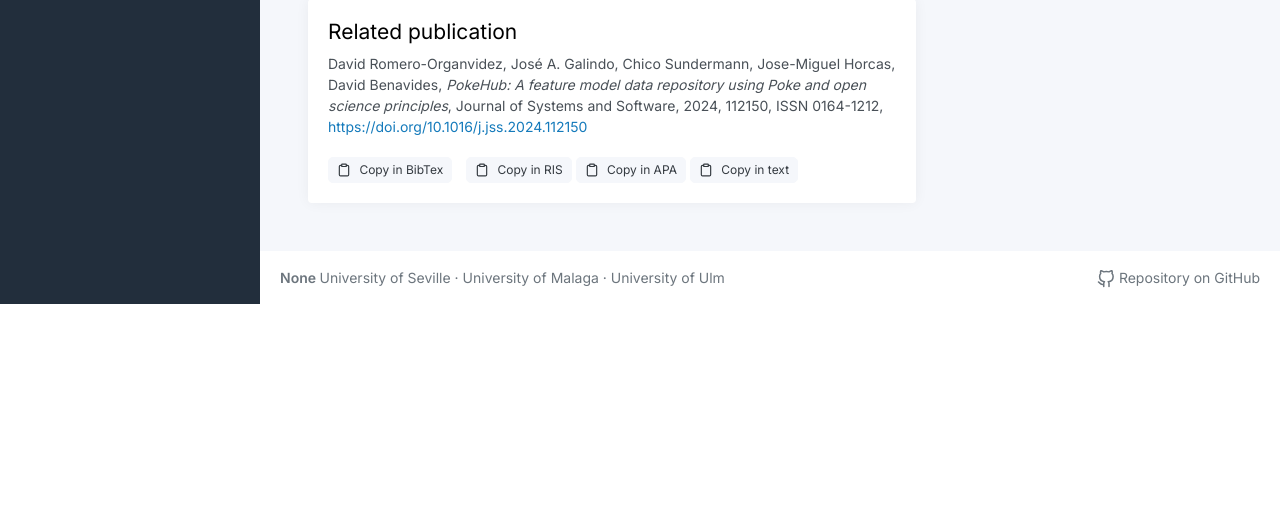
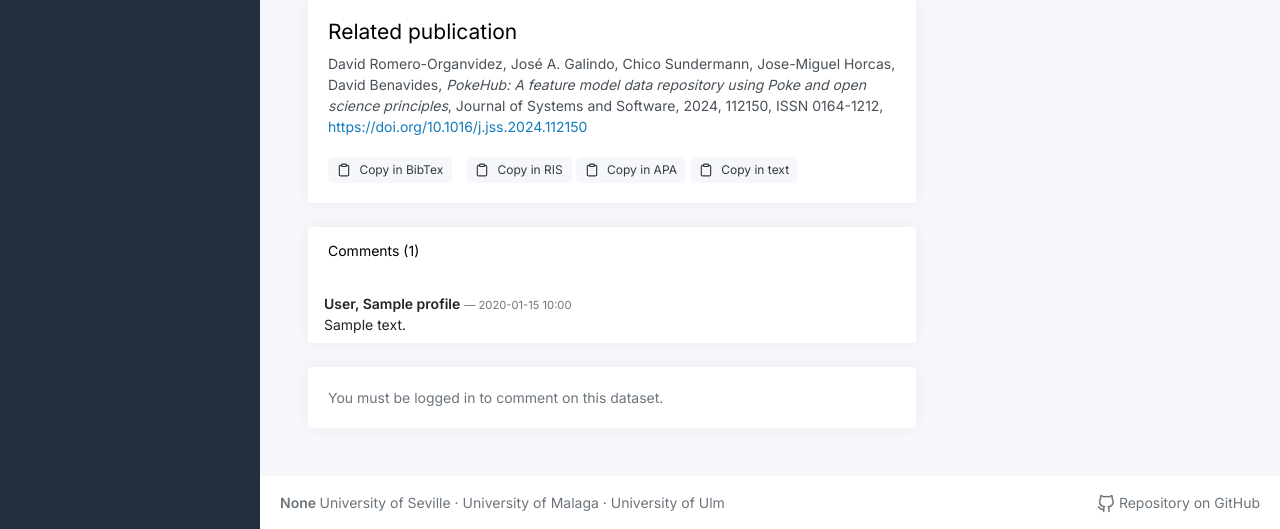
Before and after one commit to poke-hub/poke-hub, a Flask app: template app/modules/dataset/templates/dataset/view_dataset.html in a window 1280 px wide. Shown: the part 614-1143 px from the top of the page. Before the commit the page ends 918 px from the top, so only its background shows below. Run offline with Flask 3, Linux system fonts and the light colour scheme; tables that the repository leaves empty hold one stand-in row (values such as "Sample post"); the template is opened without the code that fills it: values that come from a table or form of the project are taken from there, most other values are stand-ins (such as "Sample title", 1, 10 or a date in 2020); parts of the project's set-up code (start-up, migrations or seed data) failed here and were passed over; some libraries are stand-ins or nearby versions.

Commit message:
feat: añadida sección de comentarios y formulario en la vista
- Se añade listado de comentarios en la página del dataset.
- Se incluye formulario para añadir nuevos comentarios con validación visual.
- Se muestra el nombre del usuario y la fecha del comentario.
- Para usuarios no autenticados se muestra aviso indicando que deben iniciar sesión.

```diff
--- a/app/modules/dataset/templates/dataset/view_dataset.html
+++ b/app/modules/dataset/templates/dataset/view_dataset.html
@@ -258,6 +258,65 @@
         </button>
       </div>
     </div>
+    <!-- 🔻 Comments list -->
+    <div class="card mt-4">
+      <div class="card-header">
+        <h5>Comments ({{ comments|length }})</h5>
+      </div>
+
+      <ul class="list-group list-group-flush">
+        {% for comment in comments %}
+          <li class="list-group-item">
+            <div>
+              <strong>{{ comment.user.profile.surname }}, {{ comment.user.profile.name }}</strong>
+              <small class="text-muted">
+                — {{ comment.created_at.strftime("%Y-%m-%d %H:%M") }}
+              </small>
+            </div>
+            <div>
+              {{ comment.content }}
+            </div>
+          </li>
+        {% else %}
+          <li class="list-group-item text-muted">
+            No comments yet. Be the first to comment!
+          </li>
+        {% endfor %}
+      </ul>
+    </div>
+    <!-- 🔻 Add comment form -->
+    {% if not current_user.is_anonymous %}
+    <div class="card mt-3">
+      <div class="card-header">
+        <h5>Add a comment</h5>
+      </div>
+      <div class="card-body">
+        <form method="POST" action="{{ url_for('dataset.add_dataset_comment', dataset_id=dataset.id) }}">
+          {{ form.hidden_tag() }}
+
+          <div class="mb-3">
+            {{ form.content.label(class="form-label") }}
+            {{ form.content(class="form-control", rows="3") }}
+            {% for error in form.content.errors %}
+              <div class="text-danger">{{ error }}</div>
+            {% endfor %}
+          </div>
+
+          <button type="submit" class="btn btn-primary btn-sm">
+            {{ form.submit.label }}
+          </button>
+        </form>
+      </div>
+    </div>
+    {% else %}
+    <div class="card mt-3">
+      <div class="card-body">
+        <p class="text-muted mb-0">
+          You must be logged in to comment on this dataset.
+        </p>
+      </div>
+    </div>
+    {% endif %}
   </div>
 
   <div class="col-xl-4 col-lg-12 col-md-12 col-sm-12">
```
